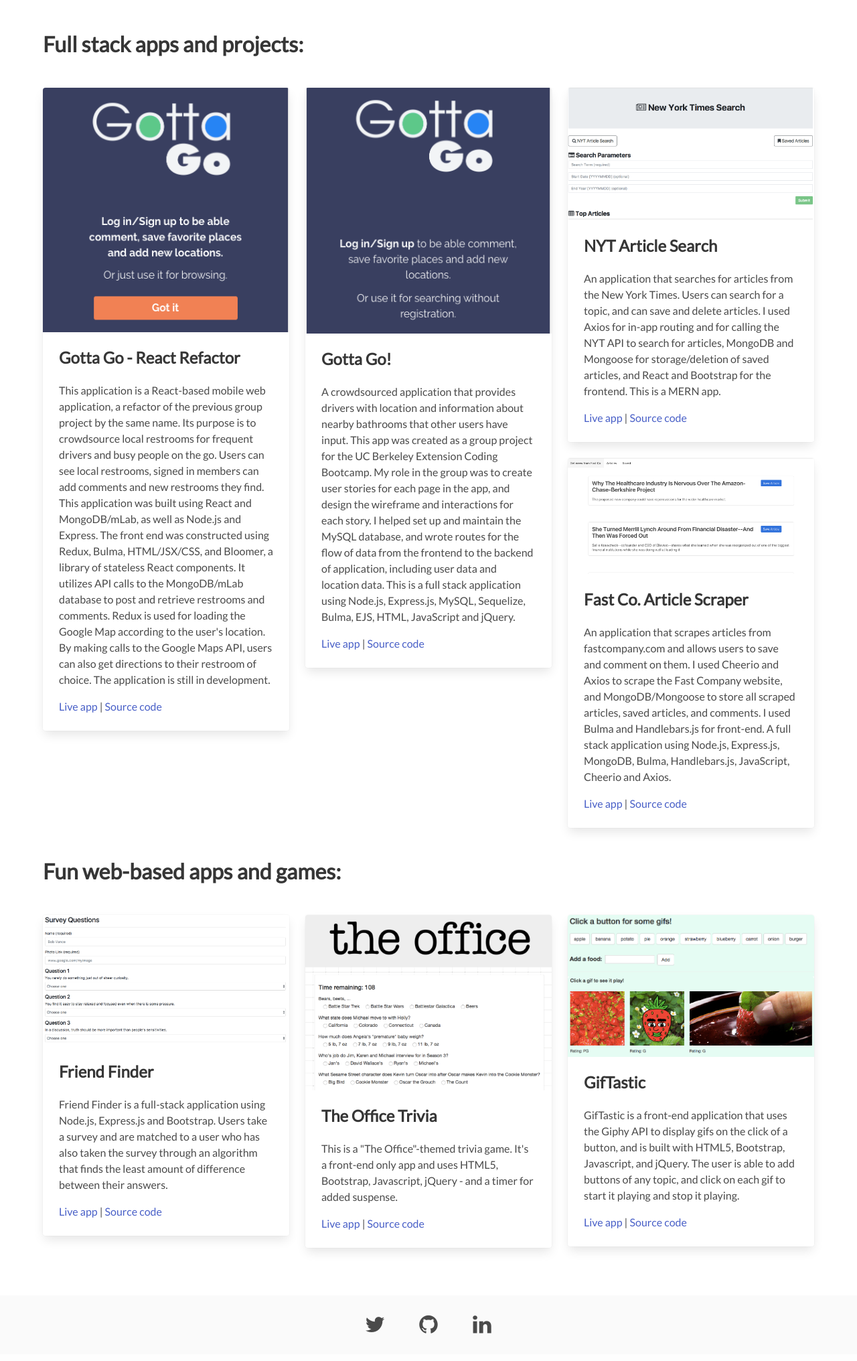
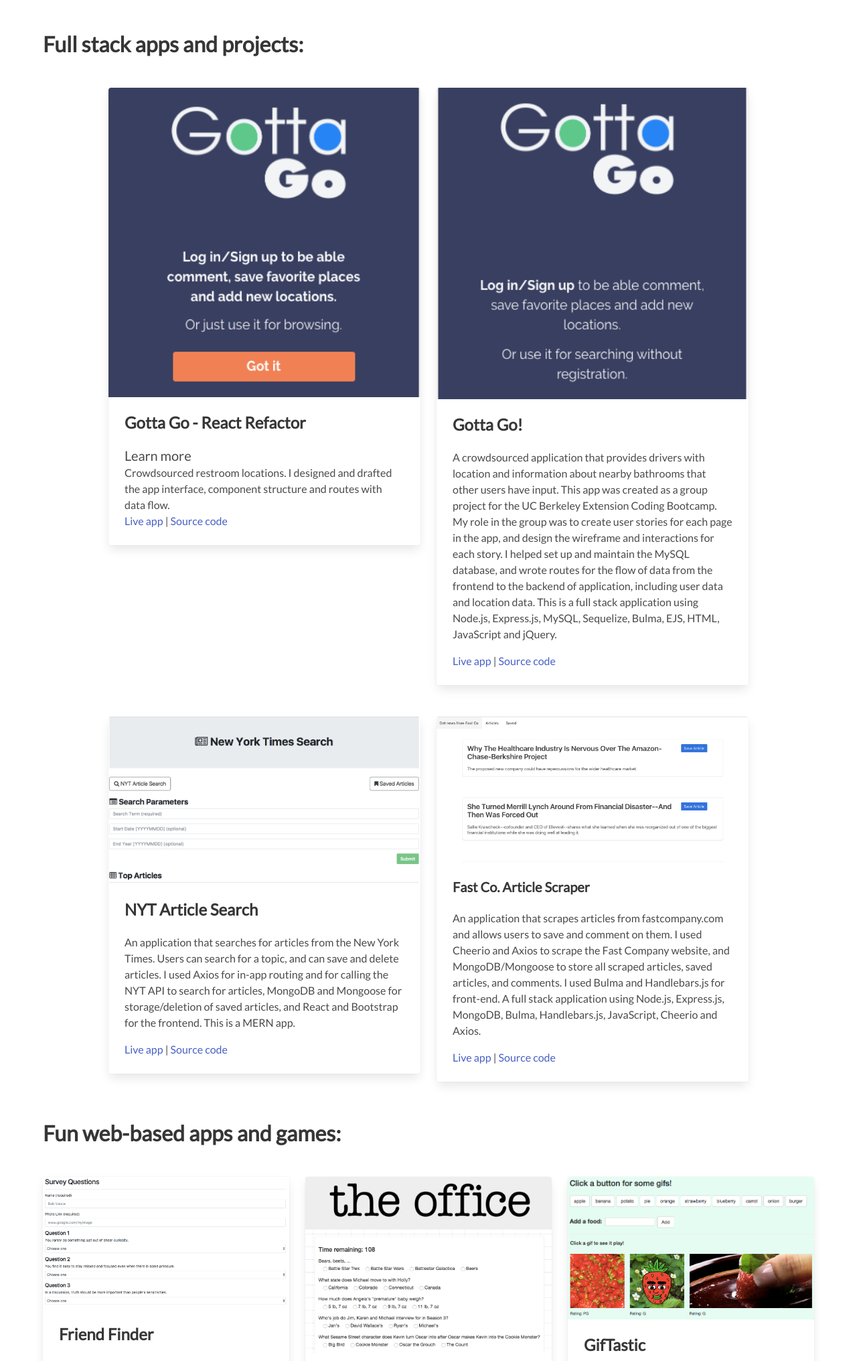
Before and after one commit to anlawyer/portfolio, a Node server app: page /portfolio in a window 1280 px wide. Shown: the part 52-2084 px from the top of the page at 67% size. Before the commit the page ends 2043 px from the top, so only its background shows below. Run offline with Node 20, Linux system fonts and the light colour scheme; some libraries are stand-ins or nearby versions.

Commit message:
added detail page for react gotta go

```diff
--- a/routes/routes.js
+++ b/routes/routes.js
@@ -10,4 +10,8 @@
   app.get('/contact', function (req, res) {
     res.render('pages/contact');
   });
+
+  app.get('/gotta-go-2', function (req, res) {
+    res.render('pages/gottago2');
+  });
 };
--- a/views/pages/index.ejs
+++ b/views/pages/index.ejs
@@ -42,7 +42,8 @@
               Full stack web developer, UI designer, UX enthusiast.
             </h5>
             <p>
-              I'm a detail-oriented designer and developer with strong analytical abilities.
+              I'm a detail-oriented designer and developer. I'm analytical, creative,
+              and empathetic. I have to ability to view systems as a whole.
               I'm passionate about solving real-world problems for real people
               by understanding every part of the problem and solution. I love learning
               about design, data, AI, emerging technologies, and art.
--- a/views/pages/portfolio.ejs
+++ b/views/pages/portfolio.ejs
@@ -15,7 +15,7 @@
             </div>
           </div>
           <!-- gotta go 2.0 -->
-          <div class="column is-4">
+          <div class="column is-5 is-offset-1">
             <div class="card">
               <div class="card-image">
                 <figure class="image">
@@ -23,30 +23,21 @@
                 </figure>
               </div>
               <div class="card-content">
-                <h3 class="title is-4">Gotta Go - React Refactor</h3>
-                <div class="content">
-                  <p>
-                    This application is a React-based mobile web application, a refactor
-                    of the previous group project by the same name. Its purpose
-                    is to crowdsource local restrooms for frequent drivers and busy people
-                    on the go. Users can see local restrooms, signed in members can add comments
-                    and new restrooms they find. This application was built using React
-                    and MongoDB/mLab, as well as Node.js and Express. The front end was
-                    constructed using Redux, Bulma, HTML/JSX/CSS, and Bloomer, a library of
-                    stateless React components. It utilizes API calls to the MongoDB/mLab
-                    database to post and retrieve restrooms and comments. Redux is used for
-                    loading the Google Map according to the user's location. By making calls
-                    to the Google Maps API, users can also get directions to their restroom
-                    of choice. The application is still in development.
-                  </p>
+                <h4 class="title is-4">Gotta Go - React Refactor</h4>
+                <a class="subtitle" href="/gotta-go-2">Learn more</a>
+                <!-- <div class="content"> -->
+                <p>
+                  Crowdsourced restroom locations. I designed and drafted the app
+                  interface, component structure and routes with data flow.
+                </p>
                   <a href="https://gotta-go.herokuapp.com/">Live app</a> |
                   <a href="https://github.com/mford008/gotta-go-react">Source code</a>
-                </div>
+                <!-- </div> -->
               </div>
             </div>
           </div>
           <!-- gotta go 1.0 -->
-          <div class="column is-4">
+          <div class="column is-5">
             <div class="card">
               <div class="card-image">
                 <figure class="image">
@@ -75,7 +66,7 @@
             </div>
           </div>
           <!-- NYT Search -->
-          <div class="column is-4">
+          <div class="column is-5 is-offset-1">
             <div class="card">
               <div class="card-image">
                 <figure class="image">
@@ -98,9 +89,9 @@
               </div>
             </div>
             <br />
-          <!-- </div> -->
+          </div>
           <!-- FastCo scraper -->
-          <!-- <div class="column is-4 is-offset-2"> -->
+          <div class="column is-5">
             <div class="card">
               <div class="card-image">
                 <figure class="image">
@@ -108,7 +99,7 @@
                 </figure>
               </div>
               <div class="card-content">
-                <h4 class="title is-4">Fast Co. Article Scraper</h4>
+                <h4 class="title is-5">Fast Co. Article Scraper</h4>
                 <div class="content">
                   <p>
                     An application that scrapes articles from fastcompany.com and allows
```
Also changed, not shown: views/pages/gottago2.ejs (+63 -0 lines), public/images/gg2-components.png (added), 1 other file.
